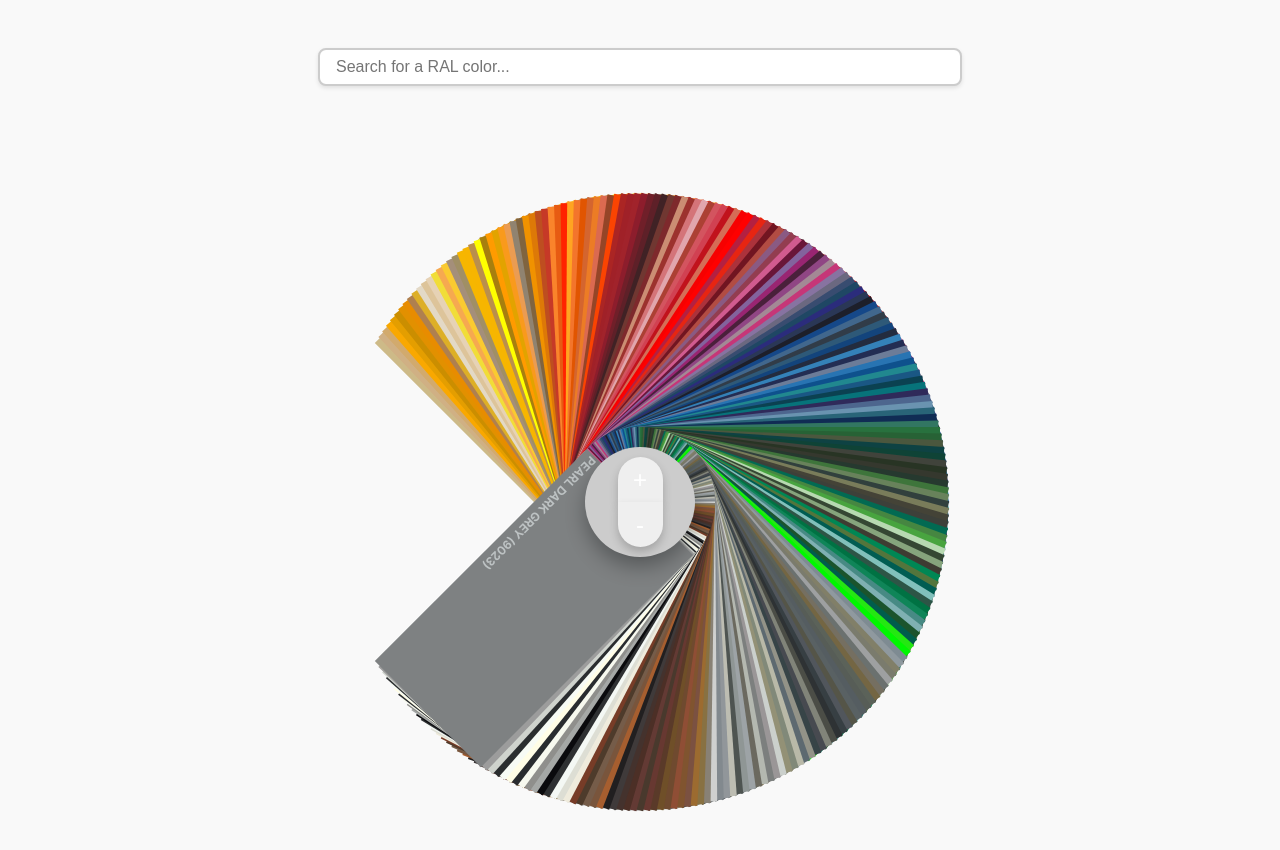
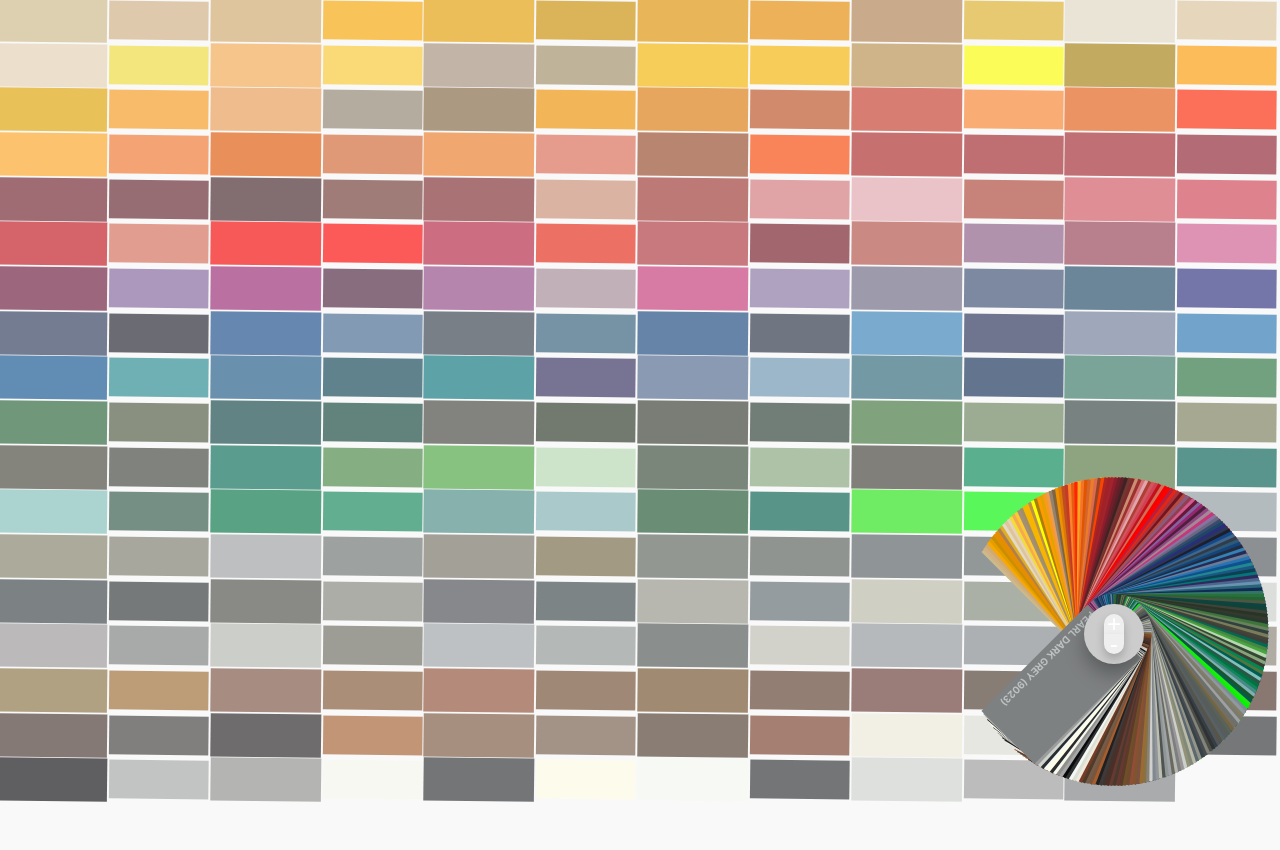
Before and after one commit to jedluk/img2palette, a React (Vite) app: page / in a window 1280 px wide. Shown: the top 850 px of the page. After the commit the page ends 802 px from the top, so only its background shows below. Built offline with nearby package versions, Linux system fonts and the light colour scheme.

Commit message:
Move pallette to bottom right

```diff
--- a/src/App.css
+++ b/src/App.css
@@ -1,22 +1,19 @@
 #root {
-    max-width: 1280px;
     margin: auto;
-    padding: 2rem;
-    text-align: center;
 }
 
-.box {
-    width: 100%;
-    height: 100vh;
-    overflow: hidden;
-    position: relative;
+.ral-pallette {
+    right: 1em;
+    bottom: 1em;
+    width: 300px;
+    height: 300px;
+    position: absolute;
     perspective: 1000px;
 }
 
 .center-circle {
-    --size: 110px;
+    --size: 60px;
     --button-size: calc(var(--size) / 2 - 10px);
-
     position: absolute;
     top: calc(50% - var(--size) / 2);
     left: calc(50% - var(--size) / 2);
@@ -24,7 +21,7 @@
     height: var(--size);
     background-color: #ccc;
     border-radius: 50%;
-    z-index: 9999;
+    z-index: 23;
     box-shadow: 0 10px 20px rgba(0, 0, 0, 0.3);
     display: flex;
     flex-direction: column;
@@ -57,24 +54,18 @@
     border-top-right-radius: 0;
 }
 
-.ral {
-    width: 300px;
-    height: 150px;
+.ral-color {
+    width: 150px;
+    height: 75px;
     position: absolute;
     left: 50%;
     transform-origin: left center;
     z-index: 1;
 }
 
-.ral:hover {
+.ral-color:hover {
     z-index: 2;
     box-shadow: 0 10px 20px rgba(0, 0, 0, 0.3);
-}
-
-@media screen and (max-width: 768px) {
-    .box {
-        width: 400px;
-    }
 }
 
 .colorName {
@@ -84,25 +75,5 @@
     font-weight: bold;
     color: white;
     text-transform: uppercase;
-    font-size: 12px;
+    font-size: 10px;
 }
-
-.input-modern {
-    width: 80%;
-    max-width: 50%;
-    padding: 0.5rem 1rem;
-    margin: 1rem 0;
-    font-size: 1rem;
-    border: 2px solid #ccc;
-    border-radius: 8px;
-    background-color: #ffffff;
-    color: #000000;
-    box-shadow: 0 2px 4px rgba(0, 0, 0, 0.1);
-    transition: border-color 0.3s, box-shadow 0.3s;
-}
-
-.input-modern:focus {
-    border-color: #ccc;
-    box-shadow: 0 2px 8px rgba(0, 0, 0, 0.2);
-    outline: none;
-}
--- a/src/App.tsx
+++ b/src/App.tsx
@@ -1,21 +1,13 @@
-import { useEffect, useMemo, useState } from 'react'
 import './App.css'
+import { useEffect, useState } from 'react'
 import { adjustColorBrightness } from './lib/color'
 import { PALLETE } from './lib/ral'
+import { Background } from './Background'
 
 function App() {
-  const [filter, setFiler] = useState('')
   const [spread, setSpread] = useState(270)
 
-  const ralColors = useMemo(
-    () =>
-      filter !== ''
-        ? Object.keys(PALLETE).filter((key) =>
-            PALLETE[key][1].toLowerCase().includes(filter.toLowerCase())
-          )
-        : Object.keys(PALLETE),
-    [filter]
-  )
+  const ralColors = Object.keys(PALLETE)
 
   const totalItems = ralColors.length
   const angleIncrement = spread / (totalItems - 1)
@@ -29,21 +21,10 @@ function App() {
     }
   }, [ralColors])
 
-  useEffect(() => {
-    if (filter === '') {
-      setSpread(270)
-    }
-  }, [filter])
-
   return (
     <>
-      <input
-        className="input-modern"
-        value={filter}
-        onChange={(e) => setFiler(e.target.value)}
-        placeholder="Search for a RAL color..."
-      />
-      <div className="box">
+      <Background />
+      <div className="ral-pallette">
         <div className="center-circle">
           <button onClick={() => setSpread(spread + 10)}>+</button>
           <button onClick={() => setSpread(spread - 10)}>-</button>
@@ -56,12 +37,12 @@ function App() {
           return (
             <div
               key={ral}
-              className="ral"
+              className="ral-color"
               style={{
                 backgroundColor: hex,
                 transform: `rotate(${angle}deg)`,
-                top: '50%',
-                marginTop: '-75px', // half of the new height to center it
+                top: 'calc(50% + 35px)',
+                marginTop: '-75px',
               }}
             >
               <div className="colorName" style={{ color }}>
```
